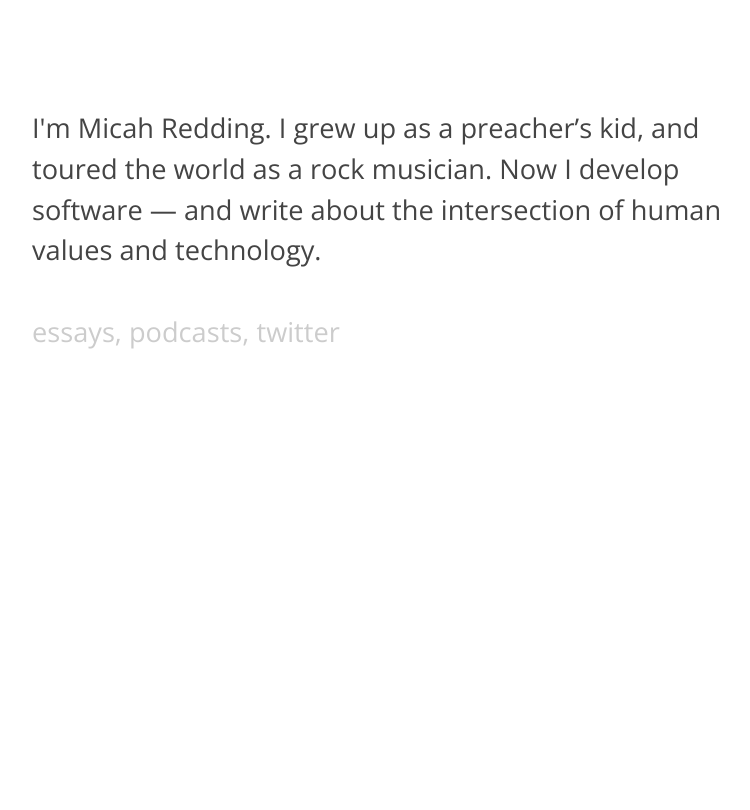
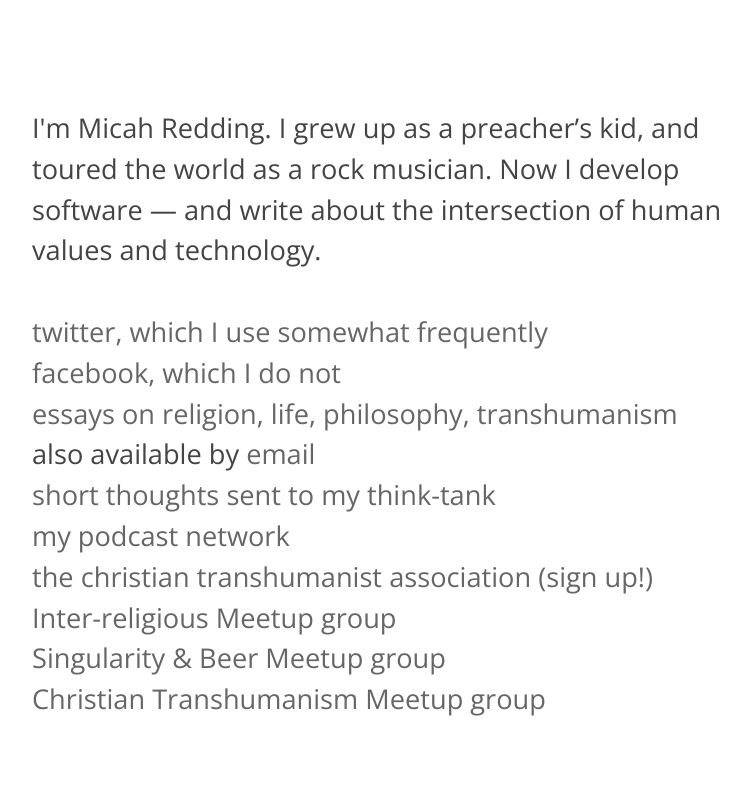
Before and after one commit to micahredding/micahredding.com, a PHP site: page /blog/projects/index.html in a window 1280 px wide. Shown: the whole page, without its empty margins (258-1008 px from the left). Before the commit the page ends 349 px from the top, so only its background shows below. Run offline with PHP 8.4, Linux system fonts and the light colour scheme.

Commit message:
Adding projects

```diff
--- /dev/null
+++ b/projects/index.html
@@ -0,0 +1,33 @@
+<!DOCTYPE html PUBLIC "-//W3C//DTD XHTML 1.0 Transitional//EN" "http://www.w3.org/TR/xhtml1/DTD/xhtml1-transitional.dtd">
+<html xmlns="http://www.w3.org/1999/xhtml">
+<head>
+<meta http-equiv="Content-Type" content="text/html; charset=ISO-8859-1" />
+<meta property="fb:admins" content="510967360" />
+<title>Micah Redding: poetry for analytical people.</title>
+<link href='http://fonts.googleapis.com/css?family=Open+Sans:400,700' rel='stylesheet' type='text/css'>
+<link rel="shortcut icon" href="favicon.ico" >
+<link href="../styles.css" title="compact" rel="stylesheet" type="text/css">
+<meta property="twitter:account_id" content="5479672" />
+</head>
+
+<body>
+<div id="page">
+  I'm <h1>Micah Redding</h1>. I grew up as a preacher&rsquo;s kid, and toured the world as a rock musician. Now I develop software &mdash; and write about the intersection of human values and technology.<br /><br />
+
+  <a href="https://twitter.com/micahtredding" rel="me">twitter, which I use somewhat frequently</a><br />
+  <a href="https://facebook.com/micahredding" rel="me">facebook, which I do not</a><br />
+  <a href="http://micahredding.com/blog">essays on religion, life, philosophy, transhumanism</a><br />
+  also available by <a href="http://micahredding.com/list">email</a><br />
+  <a href="http://micahredding.com/group">short thoughts sent to my think-tank</a><br />
+  <a href="http://brickcaster.com">my podcast network</a><br />
+  <a href="http://christiantranshumanism.com">the christian transhumanist association</a> <a href="http://micahredding.com/blog/2013/07/07/interested-christian-transhumanism">(sign up!)</a><br />
+  <a href="http://www.meetup.com/theconversation/">Inter-religious Meetup group</a><br />
+  <a href="http://www.meetup.com/Singularity-and-Beer/">Singularity &amp; Beer Meetup group</a><br />
+  <a href="http://www.meetup.com/christian-transhumanism/">Christian Transhumanism Meetup group</a><br />
+
+
+  <br /><br />
+
+</div>
+</body>
+</html>
--- a/styles.css
+++ b/styles.css
@@ -7,7 +7,7 @@
   color:#444;
 }
 a {
-  color:#ccc;
+  color:#666;
   text-decoration:none;
   display:inline-block;
 }
```
